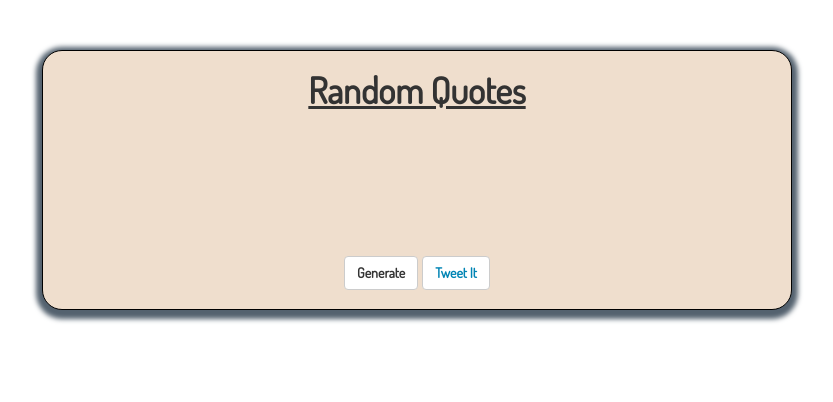
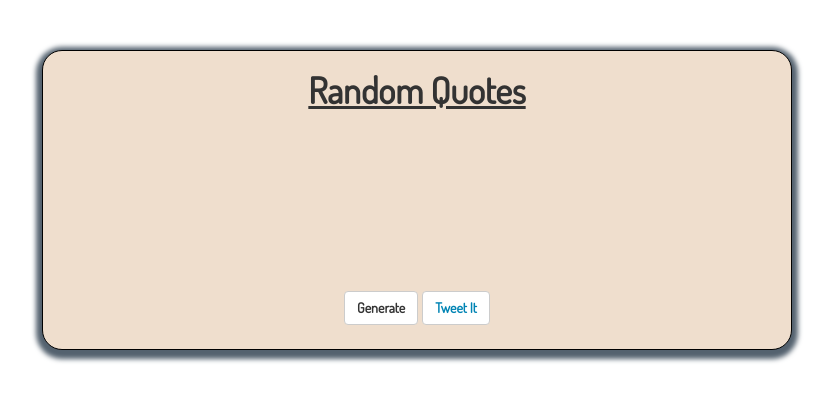
Before and after one commit to artbohr/random-quotes, a plain HTML site: page index.html in a window 1280 px wide. Shown: the whole page, without its empty margins (223-1056 px from the left). Drawn offline with nearby package versions, Linux system fonts and the light colour scheme; no server answers; a web font is replaced by a local one.

Commit message:
Change API and fix height for new quote size

```diff
--- a/app.css
+++ b/app.css
@@ -1,6 +1,6 @@
 .container {
   width: 750px;
-  height: 260px;
+  height: 300px;
   margin-top: 50px;
   border-radius: 20px;
   border: 1px solid black;
@@ -24,7 +24,7 @@ h3 {
   padding: 10px;
   border-radius: 20px;
   margin: 10px;
-  height: 115px;
+  height: 150px;
 }
 
 .btn {
--- a/app.js
+++ b/app.js
@@ -15,7 +15,7 @@ $(document).ready(function() {
 
   function getQuote() {
     $.getJSON(
-      "https://random-quote-generator.herokuapp.com/api/quotes/random",
+      "https://talaikis.com/api/quotes/random/",
       data => {
         author = data.author;
         quote = data.quote;
```
